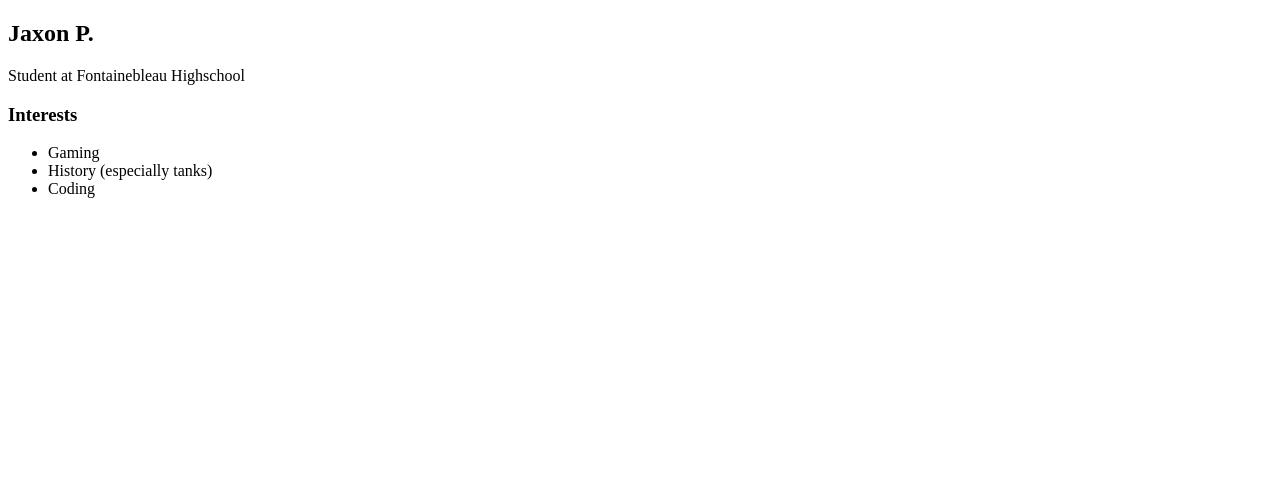
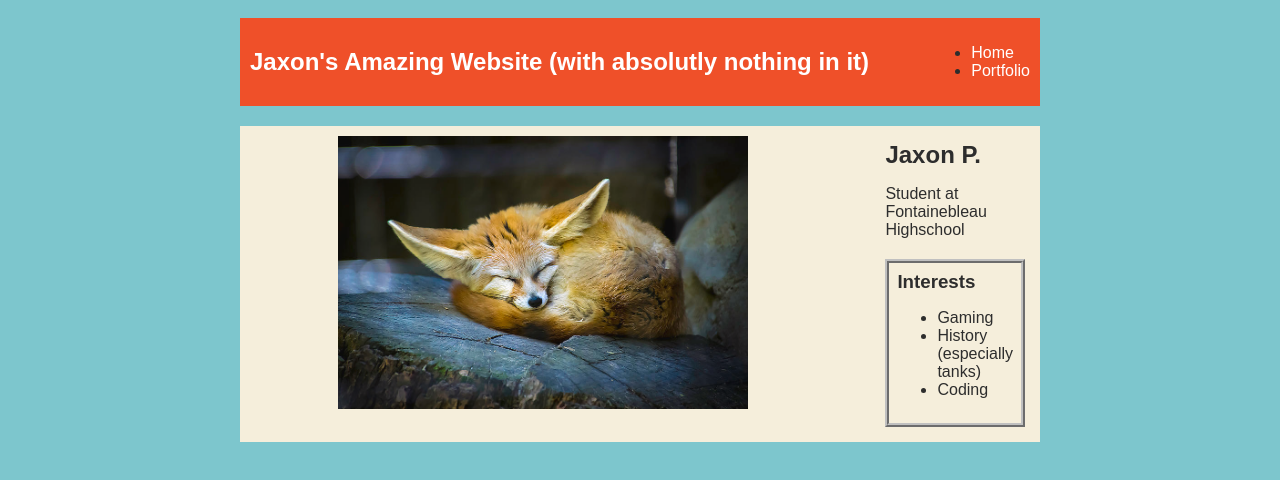
Before and after one commit to Jaxon-Perkins/jaxon-perkins.github.io, a plain HTML site: page index.html in a window 1280 px wide. Drawn offline with Linux system fonts and the light colour scheme.

Commit message:
Finished index.html and style.css for the assignment

```diff
--- a/index.html
+++ b/index.html
@@ -2,18 +2,27 @@
 <html>
   <head>
     <title>My Awesome Website</title>
+    <link rel="stylesheet" href="style.css" />
   </head>
 
   <body>
     <!-- All content goes here -->
     <div id="all-contents">
       <nav>
-
+        <h1>Jaxon's Amazing Website (with absolutly nothing in it)</h1>
+        <ul class="nav_ul">
+          <li class="nav_li"><a href="index.html">Home</a></li>
+          <li class="nav_li"><a href="portfolio.html">Portfolio</a></li>
+        </ul>
       </nav>
 
       <main>
         <div class="sidebar">
-
+          <img
+            class="sidebar_img"
+            alt="Image of a sleeping fox"
+            src="sleeping_fennec_fox.jpg"
+          />
         </div>
         <div class="content">
           <h2>Jaxon P.</h2>
@@ -28,7 +37,6 @@
           </div>
         </div>
       </main>
-
     </div>
   </body>
 </html>
--- a/style.css
+++ b/style.css
@@ -0,0 +1,80 @@
+body {
+  background: rgb(125, 198, 205);
+  color: rgb(45, 45, 45);
+  padding: 10px;
+  font-family: Arial, sans-serif;
+}
+
+#all-contents {
+  max-width: 800px;
+  margin: auto;
+}
+
+/* navigation menu */
+nav {
+  background: rgb(239, 80, 41);
+  margin: 0 auto;
+  display: flex;
+  padding: 10px;
+}
+
+h1 {
+  display: flex;
+  align-items: center;
+  color: white;
+  flex: 1;
+  margin: 0;
+}
+
+#nav-ul {
+  list-style-type: none;
+  margin: 0;
+  padding: 0;
+  display: flex;
+}
+
+.nav-li {
+  display: inline-block;
+  padding: 0 10px;
+}
+
+a {
+  text-decoration: none;
+  color: #fff;
+}
+
+/* main container area beneath menu */
+main {
+  background: rgb(245, 238, 219);
+  display: flex;
+  margin-top: 20px;
+}
+
+.sidebar {
+  margin-right: 25px;
+  padding: 10px;
+}
+
+.sidebar_img {
+  display: block;
+  visibility: visible;
+  margin: auto;
+  width: 70%;
+}
+
+.content {
+  flex: 1;
+  padding: 15px;
+}
+
+/* interests section styles */
+#interests {
+  border: 4px silver ridge;
+  padding: 8px;
+  margin-top: 20px;
+}
+
+h2,
+h3 {
+  margin: 0px;
+}
```
